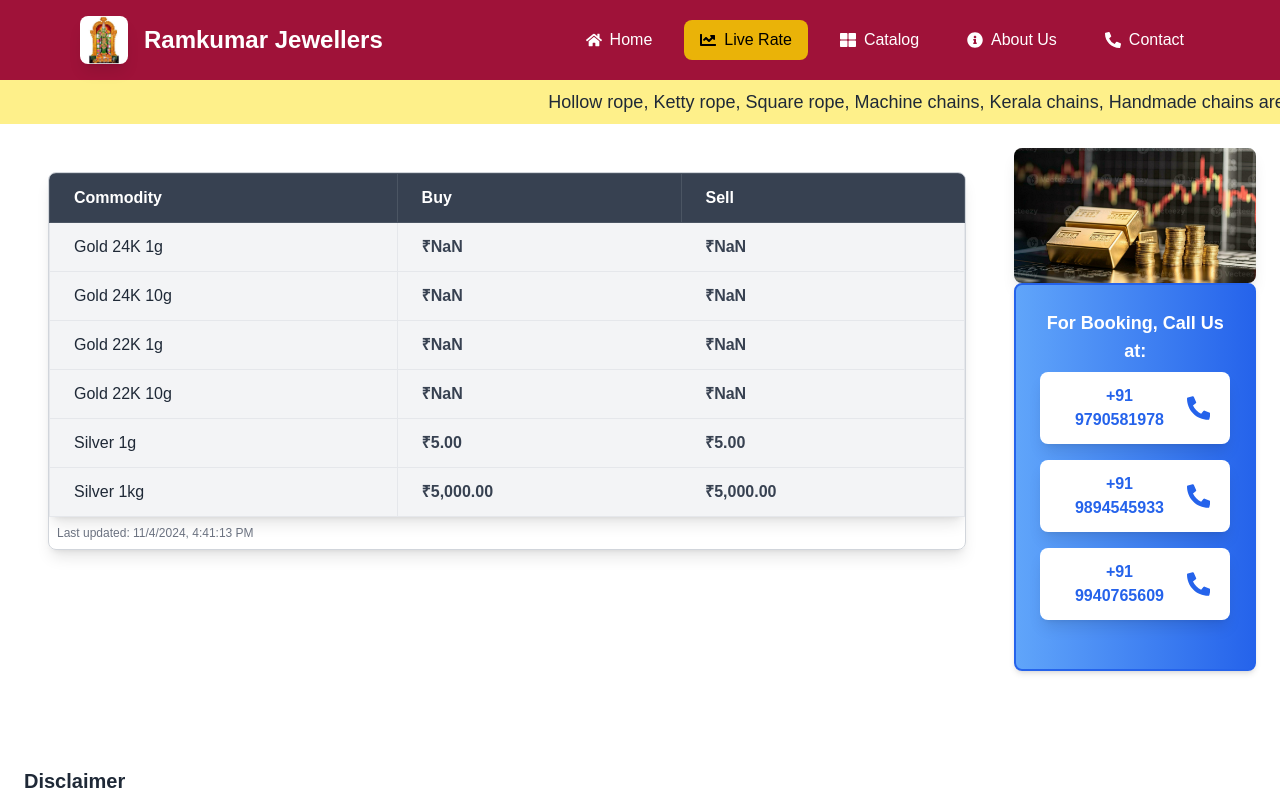
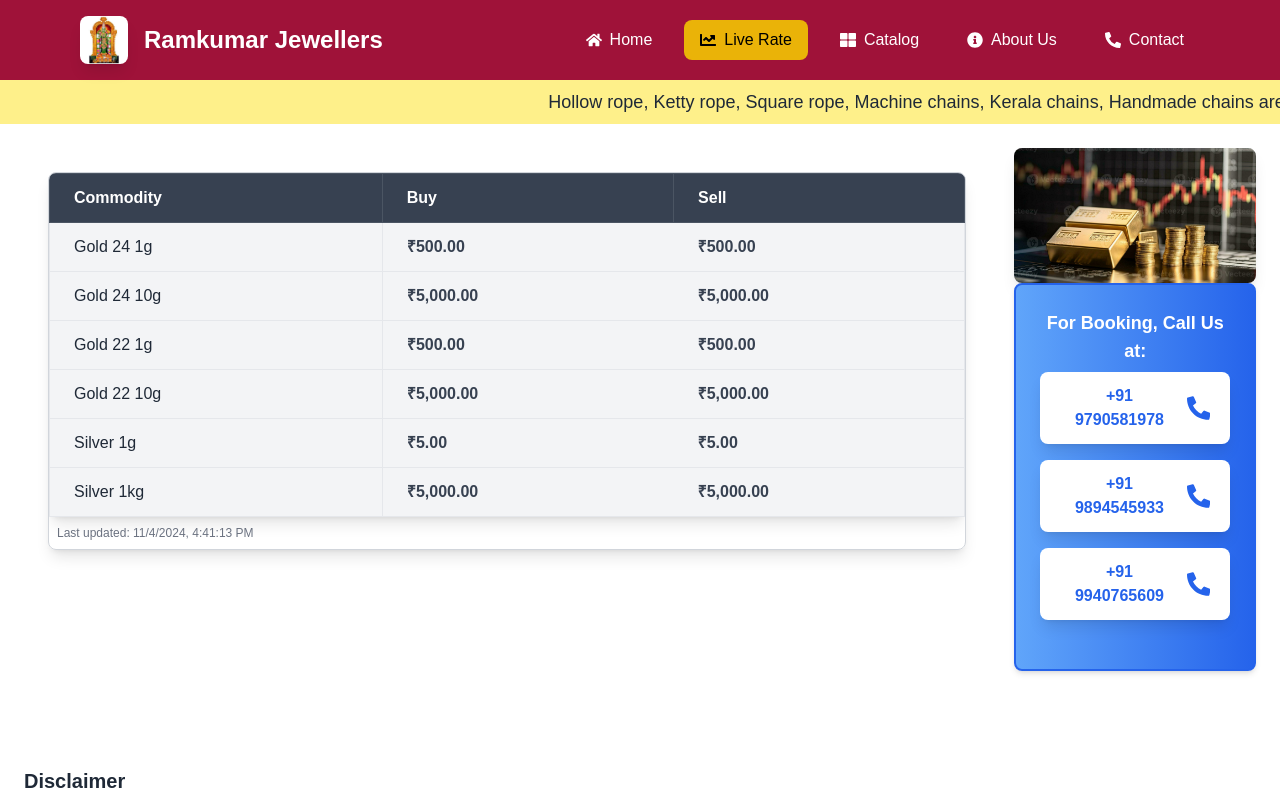
Before and after one commit to Praveen0128/Ramkumar-Bullion, a Next.js app: page /LiveRate in a window 1280 px wide. Shown: the top 800 px of the page. Built offline with nearby package versions, Linux system fonts and the light colour scheme; no server answers; the database is empty.

Commit message:
commodity

```diff
--- a/src/app/components/Commodity.tsx
+++ b/src/app/components/Commodity.tsx
@@ -48,24 +48,24 @@ const CommodityTables = () => {
                     </thead>
                     <tbody>
                         <tr className="bg-gray-100 border border-gray-200 hover:bg-gray-200">
-                            <td className={cellClass}>Gold 24K 1g</td>
-                            <td className={dataClass}>{formatINR(rates.gold24K_1g_buy)}</td>
-                            <td className={dataClass}>{formatINR(rates.gold24K_1g_sell)}</td>
+                            <td className={cellClass}>Gold 24 1g</td>
+                            <td className={dataClass}>{formatINR(rates.gold24_1g_buy)}</td>
+                            <td className={dataClass}>{formatINR(rates.gold24_1g_sell)}</td>
                         </tr>
                         <tr className="bg-gray-100 border border-gray-200 hover:bg-gray-200">
-                            <td className={cellClass}>Gold 24K 10g</td>
-                            <td className={dataClass}>{formatINR(rates.gold24K_10g_buy)}</td>
-                            <td className={dataClass}>{formatINR(rates.gold24K_10g_sell)}</td>
+                            <td className={cellClass}>Gold 24 10g</td>
+                            <td className={dataClass}>{formatINR(rates.gold24_10g_buy)}</td>
+                            <td className={dataClass}>{formatINR(rates.gold24_10g_sell)}</td>
                         </tr>
                         <tr className="bg-gray-100 border border-gray-200 hover:bg-gray-200">
-                            <td className={cellClass}>Gold 22K 1g</td>
-                            <td className={dataClass}>{formatINR(rates.gold22K_1g_buy)}</td>
-                            <td className={dataClass}>{formatINR(rates.gold22K_1g_sell)}</td>
+                            <td className={cellClass}>Gold 22 1g</td>
+                            <td className={dataClass}>{formatINR(rates.gold22_1g_buy)}</td>
+                            <td className={dataClass}>{formatINR(rates.gold22_1g_sell)}</td>
                         </tr>
                         <tr className="bg-gray-100 border border-gray-200 hover:bg-gray-200">
-                            <td className={cellClass}>Gold 22K 10g</td>
-                            <td className={dataClass}>{formatINR(rates.gold22K_10g_buy)}</td>
-                            <td className={dataClass}>{formatINR(rates.gold22K_10g_sell)}</td>
+                            <td className={cellClass}>Gold 22 10g</td>
+                            <td className={dataClass}>{formatINR(rates.gold22_10g_buy)}</td>
+                            <td className={dataClass}>{formatINR(rates.gold22_10g_sell)}</td>
                         </tr>
                         <tr className="bg-gray-100 border border-gray-200 hover:bg-gray-200">
                             <td className={cellClass}>Silver 1g</td>
```
